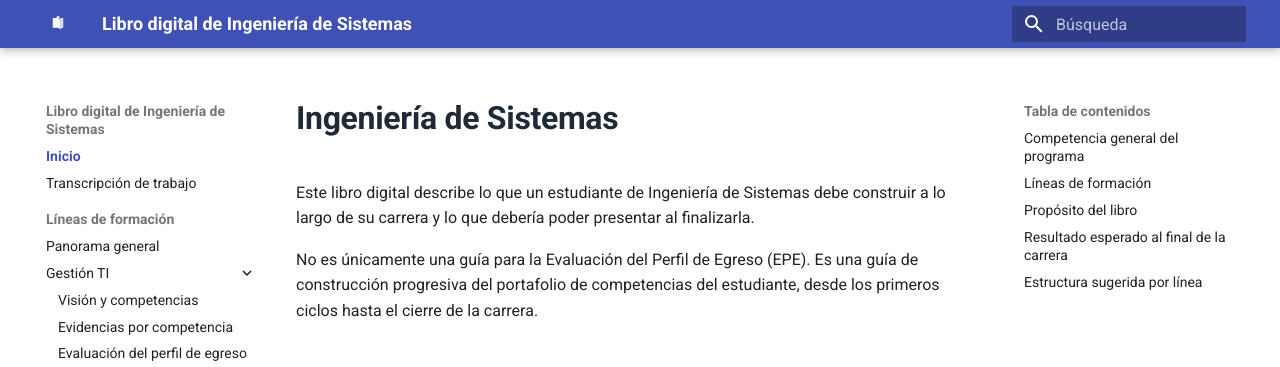
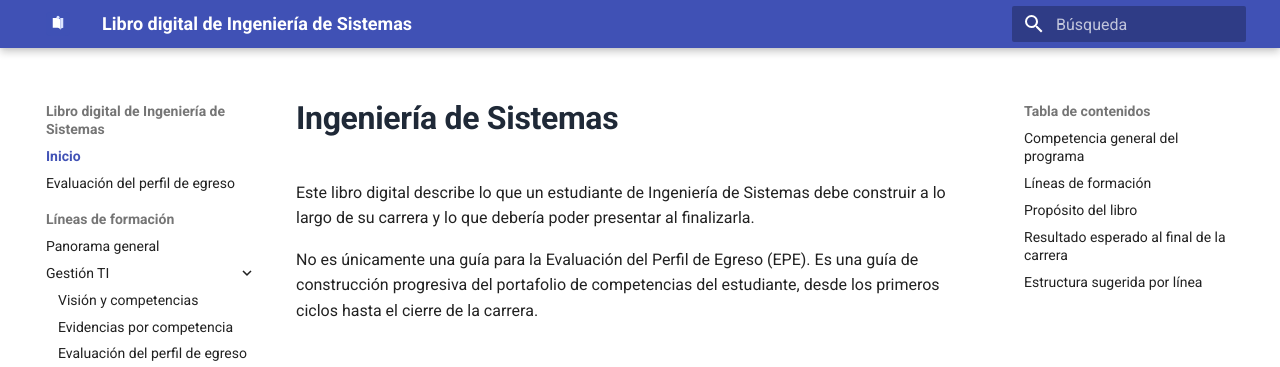
Before and after one commit to upeuoficial/planb, an MkDocs documentation site: the page built from docs/index.md, in a window 1280 px wide. Shown: the top 367 px of the page. Built offline with MkDocs 1.6.1 and Material for MkDocs 9.7.7, drawn with Linux system fonts in a browser that asks for light colours.

Commit message:
first commit

```diff
--- a/mkdocs.yml
+++ b/mkdocs.yml
@@ -32,7 +32,7 @@ extra_css:
 
 nav:
   - Inicio: index.md
-  - Transcripción de trabajo: transcripcion.md
+  - Evaluación del perfil de egreso: transcripcion.md
   - Líneas de formación:
       - Panorama general: lineas/index.md
       - Gestión TI:
```
